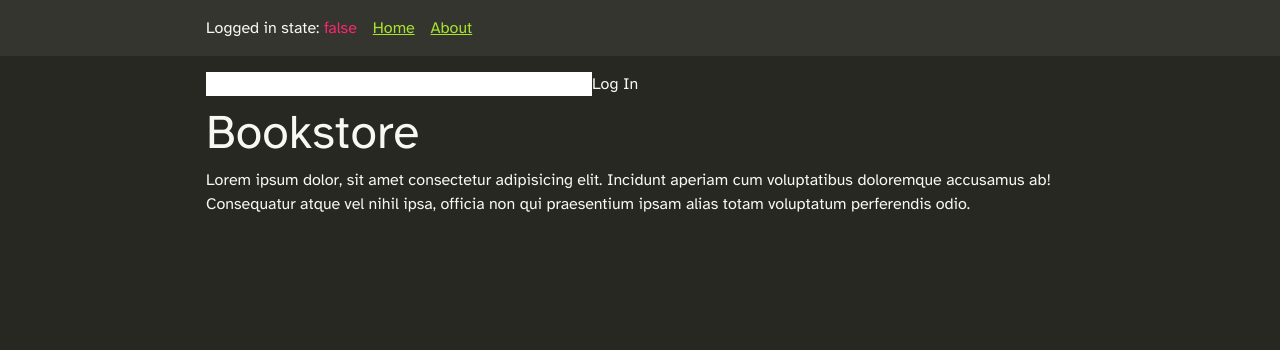
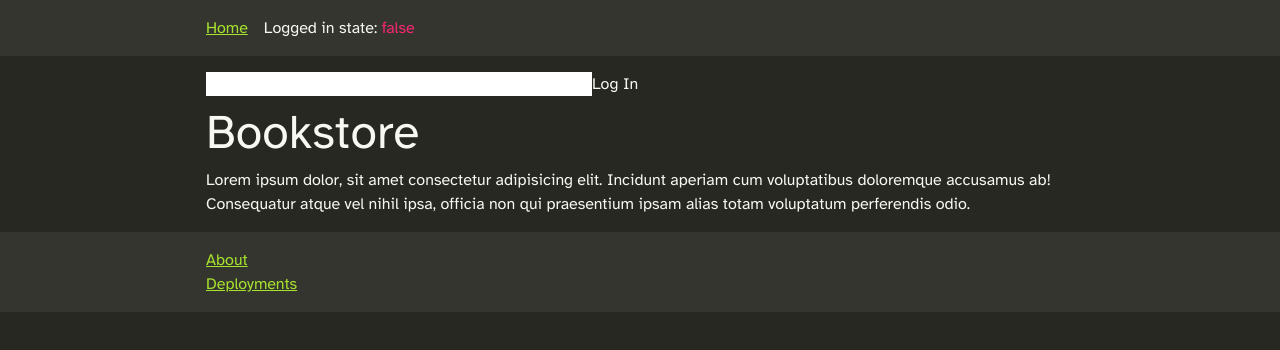
Before and after one commit to acdpsn/bookstore-next, a Next.js app: page / in a window 1280 px wide. Shown: the top 350 px of the page. Built offline with nearby package versions, Linux system fonts and the light colour scheme.

Commit message:
reorganize components and add footer

```diff
--- a/app/page.tsx
+++ b/app/(home)/page.tsx
@@ -1,4 +1,4 @@
-import LoginForm from "@/components/homepage/LoginForm/LoginForm";
+import LoginForm from "./LoginForm/LoginForm";
 
 const Home = () => (
   <>
--- a/app/globals.css
+++ b/app/globals.css
@@ -38,6 +38,9 @@
   --warningBorder: #e2e22e;
   --infoBackground: #546190;
   --infoBorder: #819aff;
+
+  --headerBackground: #34352f;
+  --footerBackground: #34352f;
 }
 
 body {
--- a/app/layout.tsx
+++ b/app/layout.tsx
@@ -1,6 +1,7 @@
 import type { Metadata } from "next";
 import { Atkinson_Hyperlegible } from "next/font/google";
 import Header from "@/components/Header/Header";
+import Footer from "@/components/Footer/Footer";
 import CenterContent from "@/components/CenterContent/CenterContent";
 import "./globals.css";
 
@@ -33,8 +34,7 @@ export default function RootLayout({
           </CenterContent>
         </main>
 
-        <footer>
-        </footer>
+        <Footer />
       </body>
     </html>
   );
--- a/components/CenterContent/style.module.css
+++ b/components/CenterContent/style.module.css
@@ -1,6 +1,7 @@
 .container {
   display: flex;
   justify-content: center;
+  height: 100%;
 }
 
 .content {
--- /dev/null
+++ b/components/Footer/Footer.tsx
@@ -0,0 +1,21 @@
+import Link from "next/link";
+import styles from "./style.module.css";
+import CenterContent from "../CenterContent/CenterContent";
+
+const Footer = () => (
+  <footer className={styles.footer}>
+    <CenterContent>
+      <ul>
+        <li>
+          <Link href="/about">About</Link>
+        </li>
+
+        <li>
+          <Link href="https://vercel.com/6000/bookstore-next/deployments">Deployments</Link>
+        </li>
+      </ul>
+    </CenterContent>
+  </footer>
+)
+
+export default Footer;
--- /dev/null
+++ b/components/Footer/style.module.css
@@ -0,0 +1,3 @@
+.footer {
+  background-color: var(--footerBackground);
+}
--- a/components/Header/Header.tsx
+++ b/components/Header/Header.tsx
@@ -3,23 +3,22 @@ import styles from "./style.module.css";
 import CenterContent from "../CenterContent/CenterContent";
 
 const Header = () => (
-  <CenterContent bgcolor="#34352f">
-    <div className={styles.row}>
-      <div className={styles.item}>
-        <p>Logged in state:&nbsp;
-          <span className={styles.loggedInStatus}>false</span>
-        </p>
+  <header className={styles.header}>
+    <CenterContent>
+      <div className={styles.row}>
+        <ul className={styles.list}>
+          <li className={styles.listItem}>
+            <Link href="/">Home</Link>
+          </li>
+
+          <li className={styles.listItem}>
+            <p>Logged in state: <span className={styles.loggedInStatus}>false</span>
+            </p>
+          </li>
+        </ul>
       </div>
-
-      <div className={styles.item}>
-        <Link href="/">Home</Link>
-      </div>
-
-      <div className={styles.item}>
-        <Link href="/about">About</Link>
-      </div>
-    </div>
-  </CenterContent>
+    </CenterContent>
+  </header>
 );
 
 export default Header;
--- a/components/Header/style.module.css
+++ b/components/Header/style.module.css
@@ -1,19 +1,31 @@
+.header {
+  background-color: var(--headerBackground);
+  height: 56px;
+}
+
 .row {
   display: flex;
   flex-direction: row;
+  align-items: center;
   justify-content: left;
+  width: 100%;
+  height: 100%;
+}
+
+.list {
   width: 100%;
 }
 
-.item {
+.listItem {
   margin: 0 8px;
+  display: inline-block;
 }
 
-.item:first-of-type{
+.listItem:first-of-type {
   margin: 0 8px 0 0;
 }
 
-.item:last-of-type{
+.listItem:last-of-type {
   margin: 0 0 0 8px;
 }
 
```
Also changed, not shown: app/(home)/LoginForm/LoginForm.tsx (renamed from components/homepage/LoginForm/LoginForm.tsx).
